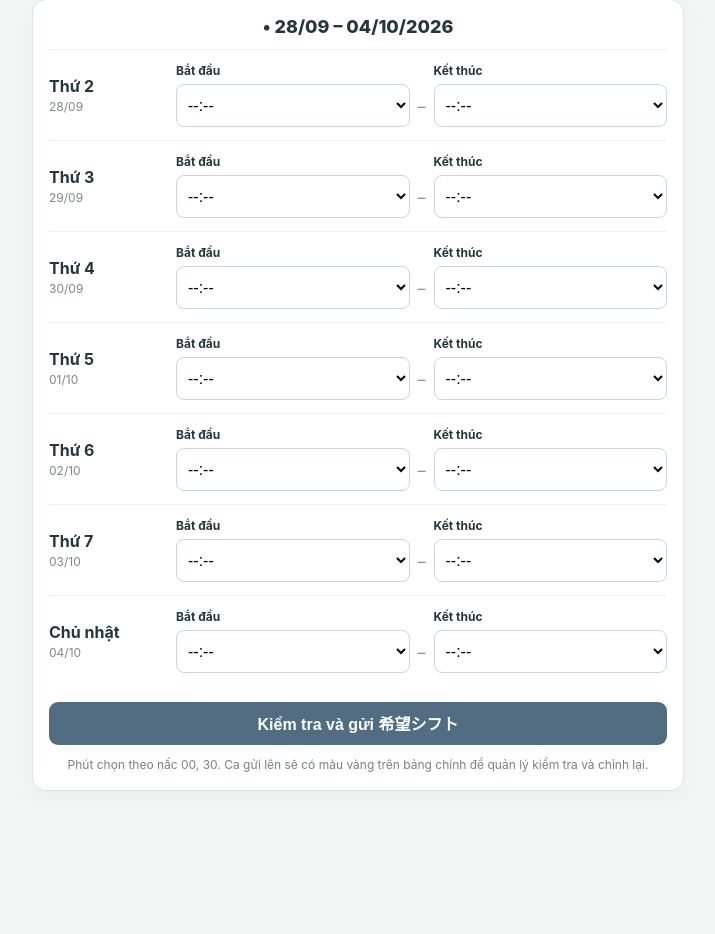
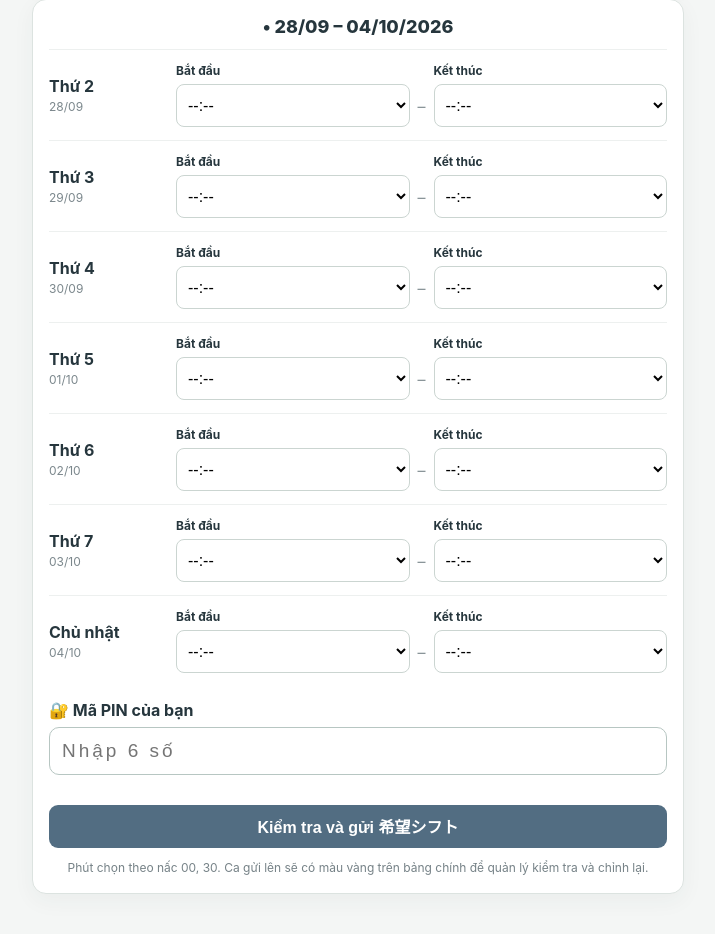
Before and after one commit to vanlantokutei/shift-schedule, a Flask app: page /kibo in a window 1280 px wide. Shown: the part 327-1261 px from the top of the page, without its empty margins (282-997 px from the left). Before the commit the page ends 1118 px from the top, so only its background shows below. Run offline with Flask 3, Linux system fonts and the light colour scheme; data that the repository does not hold is empty; some libraries are stand-ins or nearby versions.

Commit message:
Require six-digit staff PIN on Kibo submission

```diff
--- a/shift-v1.12.1-export-fix-port8082-mac 2/templates/kibo.html
+++ b/shift-v1.12.1-export-fix-port8082-mac 2/templates/kibo.html
@@ -18,6 +18,7 @@
    {% if r and not r.is_kibo %}<div class="fixed">🔒 Quản lý đã chốt: {{r.start}}–{{r.end}}</div>
    {% else %}<div class="times"><label>Bắt đầu<select name="start_{{loop.index0}}"><option value="">--:--</option>{% for h in range(7,23) %}{% for m in [0,30] %}{% set t='%02d:%02d'|format(h,m) %}<option value="{{t}}" {% if r and r.start==t %}selected{% endif %}>{{t}}</option>{% endfor %}{% endfor %}</select></label><span>–</span><label>Kết thúc<select name="end_{{loop.index0}}"><option value="">--:--</option>{% for h in range(7,23) %}{% for m in [0,30] %}{% set t='%02d:%02d'|format(h,m) %}<option value="{{t}}" {% if r and r.end==t %}selected{% endif %}>{{t}}</option>{% endfor %}{% endfor %}</select></label></div>{% endif %}
   </div>{% endfor %}
+  <label class="pin-field">🔐 Mã PIN của bạn<input name="staff_pin" type="password" inputmode="numeric" pattern="[0-9]{6}" maxlength="6" minlength="6" autocomplete="off" placeholder="Nhập 6 số" required></label>
   <button class="submit" type="submit" form="kibo-form">Kiểm tra và gửi 希望シフト</button>
   <p class="help">Phút chọn theo nấc 00, 30. Ca gửi lên sẽ có màu vàng trên bảng chính để quản lý kiểm tra và chỉnh lại.</p>
  </form>
@@ -76,5 +77,6 @@ async function shareKibo(){
 .kibo-confirm.hidden{display:none}.kibo-confirm{position:fixed;inset:0;background:rgba(0,0,0,.6);z-index:9999;display:flex;align-items:center;justify-content:center;padding:15px}.confirm-card{background:white;color:#222;border-radius:15px;padding:20px;width:min(100%,480px);max-height:85vh;overflow:auto;box-shadow:0 8px 35px #0003}.confirm-card h2{margin:0 0 10px}.confirm-card p{line-height:1.5}.confirm-card #confirm-summary{background:#f5f7fb;border-radius:9px;padding:12px;line-height:1.8}.confirm-card #confirm-summary div{border-bottom:1px solid #e5e7eb}.confirm-actions{display:flex;gap:10px;margin-top:16px}.confirm-actions button{flex:1;padding:13px 7px;border:0;border-radius:9px;font-weight:700;cursor:pointer}.confirm-actions #confirm-send{background:#16814a;color:white}
 .success-overlay{background:rgba(22,32,44,.48);backdrop-filter:blur(6px);-webkit-backdrop-filter:blur(6px);z-index:10001}.success-card{text-align:center;padding:26px 22px}.success-icon{display:grid;place-items:center;width:58px;height:58px;border-radius:50%;background:#dcfce7;color:#15803d;font-size:34px;font-weight:800;margin:0 auto 14px}.success-card h2{color:#166534;margin:0 0 12px}.success-message{white-space:normal;line-height:1.7;text-align:left}.success-close{width:100%;padding:13px;border:0;border-radius:10px;background:#16814a;color:#fff;font-weight:700;font-size:16px;margin-top:12px;cursor:pointer}
 .success-bow{position:relative;width:100px;height:92px;margin:0 auto 4px;display:flex;align-items:center;justify-content:center}.bow-person{display:inline-block;font-size:66px;line-height:1;transform-origin:50% 80%;animation:kiboBow 1.5s ease-in-out .2s 1 both}.bow-sparkle{position:absolute;top:2px;right:0;font-size:23px;animation:kiboSparkle 1.5s ease-in-out .2s 1 both}@keyframes kiboBow{0%,100%{transform:rotate(0deg) translateY(0)}35%,65%{transform:rotate(16deg) translateY(9px)}}@keyframes kiboSparkle{0%,100%{opacity:0;transform:scale(.7)}45%,75%{opacity:1;transform:scale(1.1)}}@media(prefers-reduced-motion:reduce){.bow-person,.bow-sparkle{animation:none}}
+.pin-field{display:flex;flex-direction:column;gap:7px;margin:14px 0;font-weight:700}.pin-field input{box-sizing:border-box;width:100%;font-size:19px;letter-spacing:3px;border:1px solid #b7c6c2;border-radius:10px;padding:12px;background:#fff;color:#222}
 </style>
 </body></html>
```
